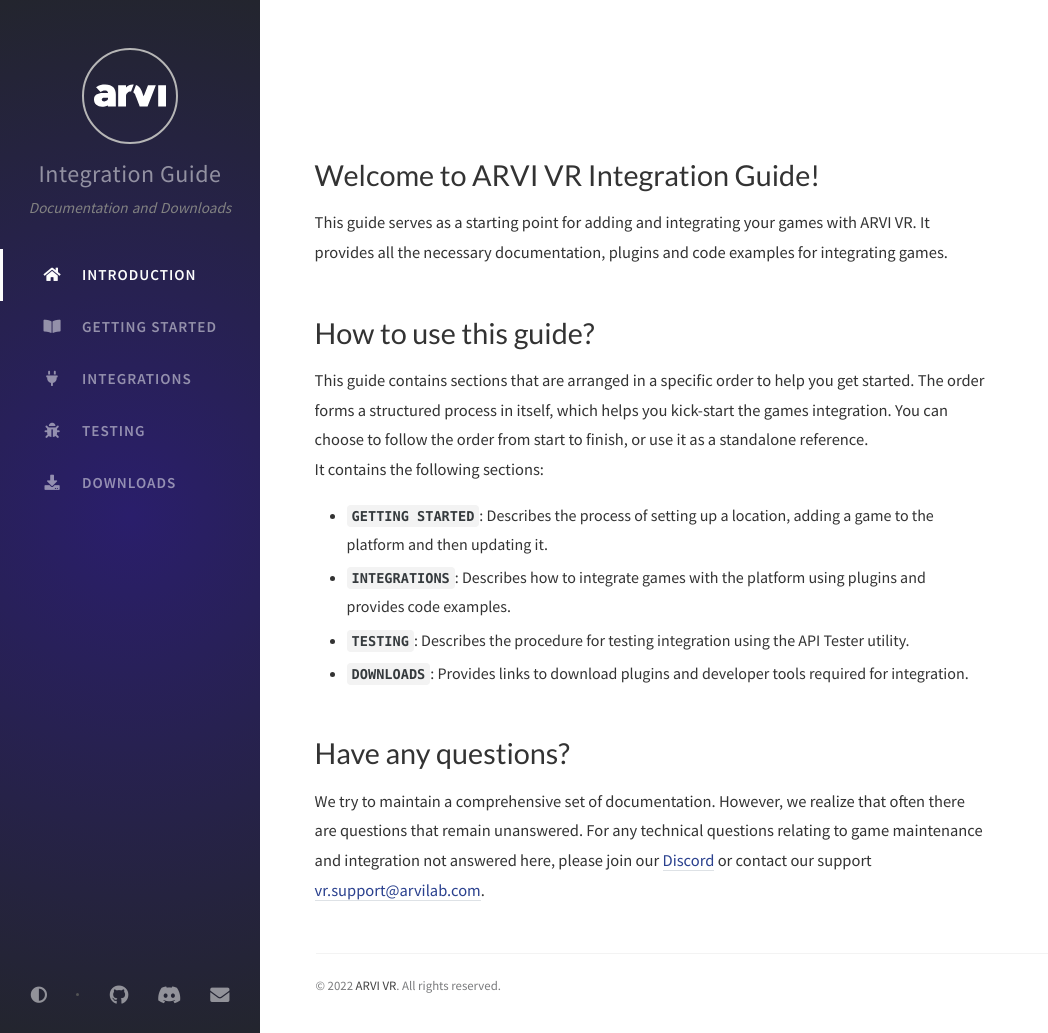
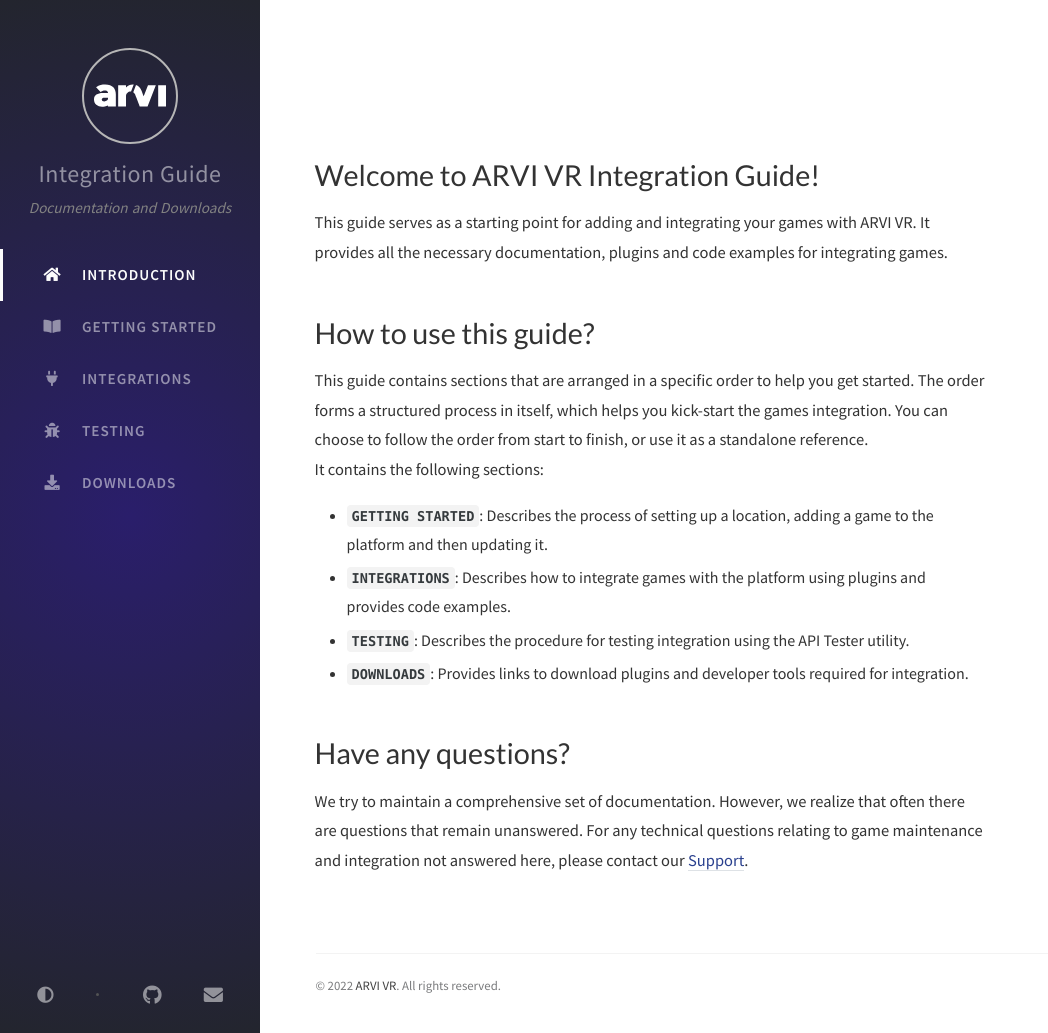
Before and after one commit to arvi-vr/integration-guide, a Jekyll site: the page built from _tabs/introduction.md, in a window 1280 px wide and 1033 px high. Shown: the whole window, without its empty margins (0-1048 px from the left). Built offline with Jekyll 4.4.1, drawn with Linux system fonts in a browser that asks for light colours; comment, search, counter and statistics services are not loaded.

Commit message:
Removed Discord links and chat bot

```diff
--- a/_data/contact.yml
+++ b/_data/contact.yml
@@ -5,11 +5,6 @@
   icon: 'fab fa-github'
   hint: GitHub
 -
-  type: discord
-  icon: 'fab fa-discord'
-  url:  'https://discord.gg/DQHrdaS9pc'
-  hint: Discord
--
   type: email
   icon: 'fas fa-envelope'
   noblank: true            # open link in current tab
--- a/_tabs/introduction.md
+++ b/_tabs/introduction.md
@@ -17,4 +17,4 @@
 - **`DOWNLOADS`**: Provides links to download plugins and developer tools required for integration.
 
 # Have any questions?
-We try to maintain a comprehensive set of documentation. However, we realize that often there are questions that remain unanswered. For any technical questions relating to game maintenance and integration not answered here, please join our [Discord](https://discord.gg/DQHrdaS9pc) or contact our support [vr.support@arvilab.com](mailto:vr.support@arvilab.com).
+We try to maintain a comprehensive set of documentation. However, we realize that often there are questions that remain unanswered. For any technical questions relating to game maintenance and integration not answered here, please contact our [Support](mailto:vr.support@arvilab.com).
```
Also changed, not shown: _tabs/integrations-unity.md (+0 -7 lines), _tabs/integrations-unreal.md (+0 -7 lines).
